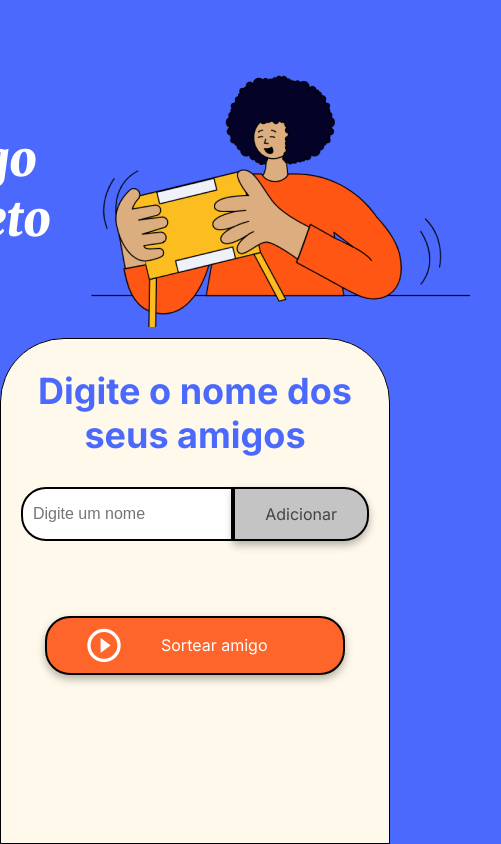
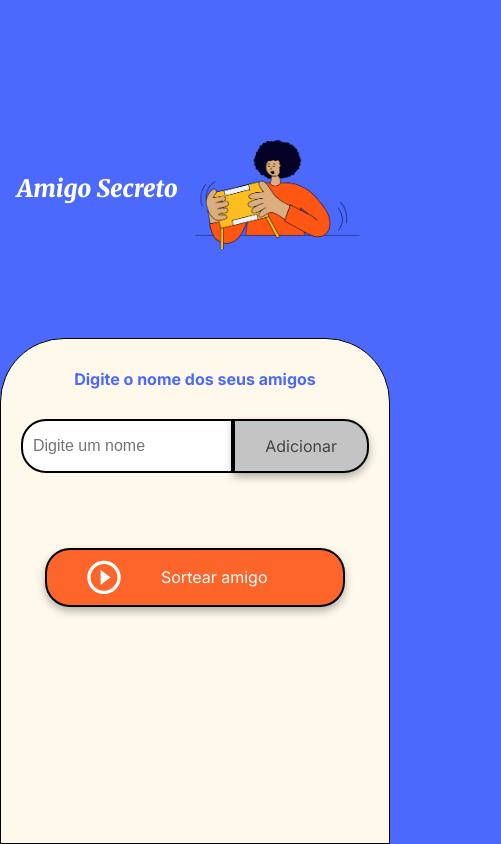
Before and after one commit to Claiverken/Challenge-Amigo-Secreto, a plain HTML site: page index.html in a window 390 px wide. Shown: the whole page, 501 px wide, since content can reach past the window. Drawn offline with Linux system fonts and the light colour scheme.

Commit message:
add Responsividade

```diff
--- a/style.css
+++ b/style.css
@@ -160,3 +160,18 @@ ul {
 .button-draw:hover {
     background-color: var(--color-button-hover);
 }
+
+/* Responsividade */
+@media (max-width: 768px) {
+  .main-title {
+      font-size: 24px;
+  }
+
+  .header-banner img {
+      max-width: 50%;
+  }
+
+  .section-title, .input-name, .button-add, .button-draw {
+      font-size: 16px;
+  }
+}
```
